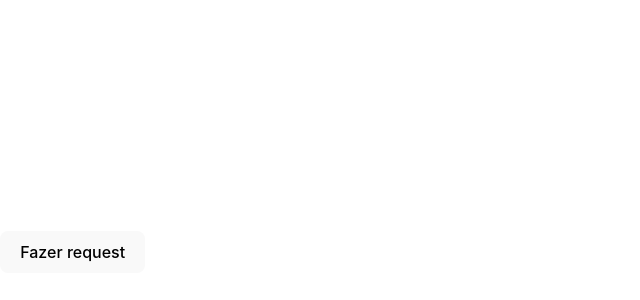
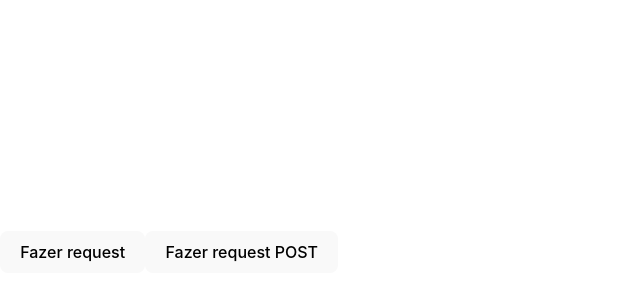
Before and after one commit to DBDev90/PROJETOS, a React (Vite) app in the folder aula-requisicoes/: page / in a window 1280 px wide. Shown: the part 148-448 px from the top of the page, without its empty margins (0-640 px from the left). Built offline with nearby package versions, Linux system fonts and the light colour scheme.

Commit message:
feat: enviando body e params

```diff
--- a/aula-requisicoes/src/App.tsx
+++ b/aula-requisicoes/src/App.tsx
@@ -11,11 +11,20 @@ export const App = () => {
   const handleGetPosts = () => {
     axios.get<Post[]>("https://jsonplaceholder.typicode.com/posts")
       .then(response => { console.log(response.data); });
-  }
+  };
+
+  const handlePostPosts = () => {
+    axios.post("https://jsonplaceholder.typicode.com/posts", {
+      title: "Novo post",
+      body: "Novo body",
+      userId: 1
+    })
+  };
 
   return (
     <div>
       <button onClick={handleGetPosts}>Fazer request</button>
+      <button onClick={handlePostPosts}>Fazer request POST</button>
     </div>
   );
 }
```
